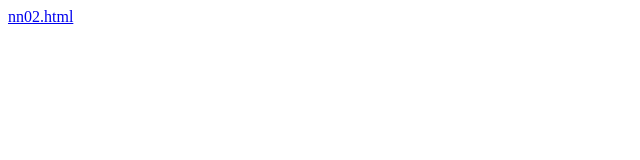
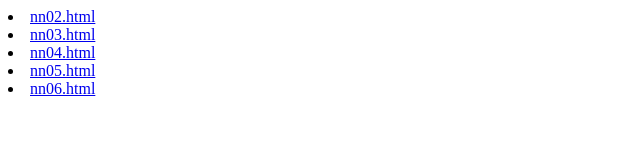
Before and after one commit to hpssjellis/my-examples-of-neural-networks, a plain HTML site: page public/index.html in a window 1280 px wide. Shown: the whole page, without its empty margins (0-640 px from the left). Drawn offline with Linux system fonts and the light colour scheme.

Commit message:
Update index.html

```diff
--- a/public/index.html
+++ b/public/index.html
@@ -1,4 +1,8 @@
 
 
 
-<a href="nn02.html">nn02.html</a>
+<li><a href="nn02.html">nn02.html</a>
+<li><a href="nn03.html">nn03.html</a>
+<li><a href="nn04.html">nn04.html</a>
+<li><a href="nn05.html">nn05.html</a>
+<li><a href="nn06.html">nn06.html</a>
```
